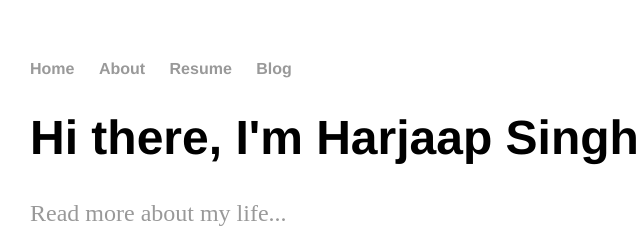
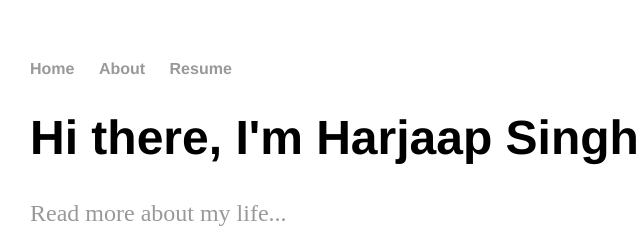
Before and after one commit to JaapSingh/jaapsingh.github.io, a plain HTML site: page index.html in a window 1280 px wide. Shown: the top 240 px of the page, 162-802 px from the left. Drawn offline with Linux system fonts and the light colour scheme.

Commit message:
Update index.html

```diff
--- a/index.html
+++ b/index.html
@@ -10,7 +10,6 @@
         		<li><a href="/">Home</a></li>
 	        	<li><a href="/about">About</a></li>
         		<li><a href="/Harjaap_Resume_2016.pdf">Resume</a></li>
-        		<li><a href="/blog">Blog</a></li>
     		</ul>
 		</nav>
 		<div class="container">
```
